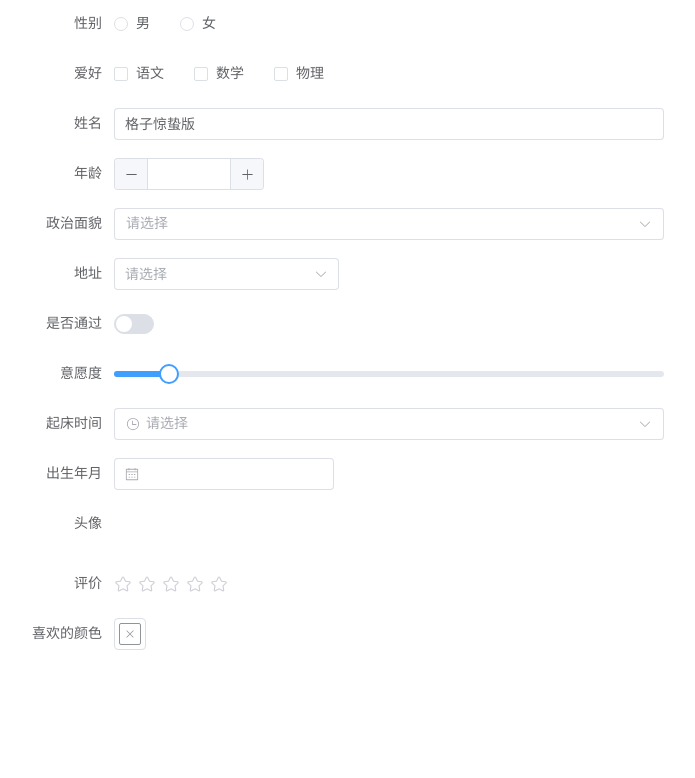
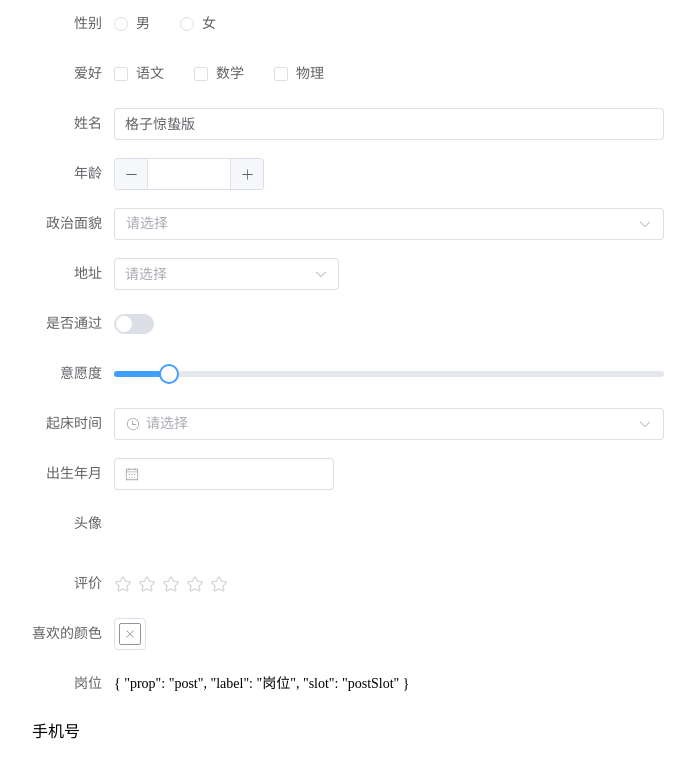
Before and after one commit to sprite-bytes/sprite-forms, a Vue app: page / in a window 1280 px wide. Shown: the top 778 px of the page, without its empty margins (292-987 px from the left). Built offline with nearby package versions, Linux system fonts and the light colour scheme.

Commit message:
feat: 表单插槽使用

```diff
--- a/examples/App.vue
+++ b/examples/App.vue
@@ -154,6 +154,15 @@ const formItems = ref<FormItems[]>([
     label: '喜欢的颜色',
     prop: 'color',
   },
+  {
+    prop: 'post',
+    label: '岗位',
+    slot: 'postSlot',
+  },
+  {
+    prop: 'mobile',
+    customSlot: 'mobileSlot',
+  }
 ])
 
 const modelModel = reactive({
@@ -168,7 +177,14 @@ const modelModel = reactive({
         :model="modelModel"
         :config="formConfig"
         :form-items="formItems"
-    />
+    >
+      <template #postSlot="{scope : {item}}">
+        <div>{{ item }}</div>
+      </template>
+      <template #mobileSlot>
+        <div>手机号</div>
+      </template>
+    </SpriteForms>
   </div>
 </template>
 
--- a/packages/SpriteForms/SpriteForms.vue
+++ b/packages/SpriteForms/SpriteForms.vue
@@ -132,7 +132,7 @@ defineOptions({
           </el-form-item>
         </el-col>
         <el-col v-if="item.customSlot">
-          <slot :name="item.slot" :scope="{item, config, value: model[item.prop]}"></slot>
+          <slot :name="item.customSlot" :scope="{item, config, value: model[item.prop]}"></slot>
         </el-col>
       </template>
     </el-row>
```
